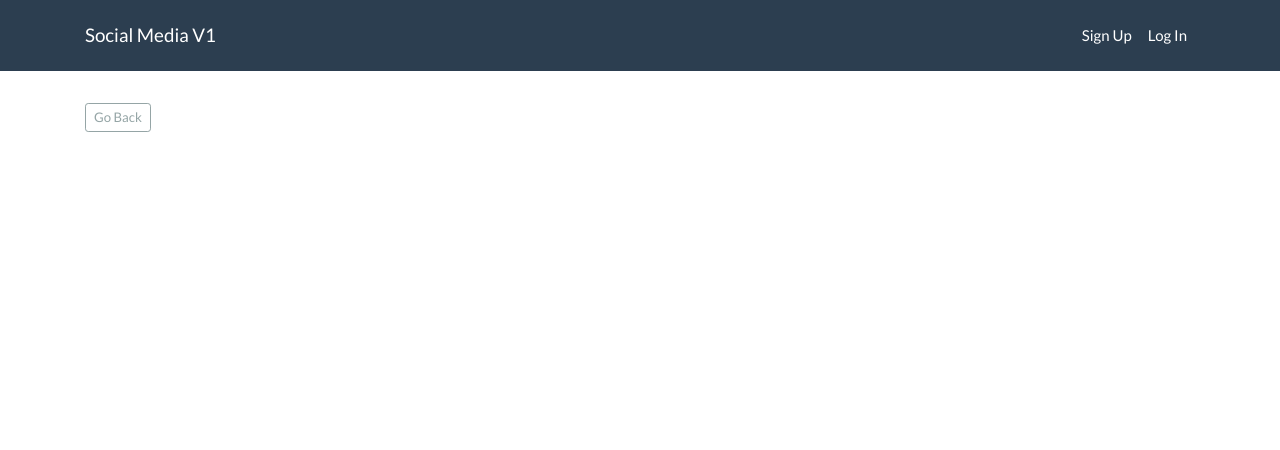
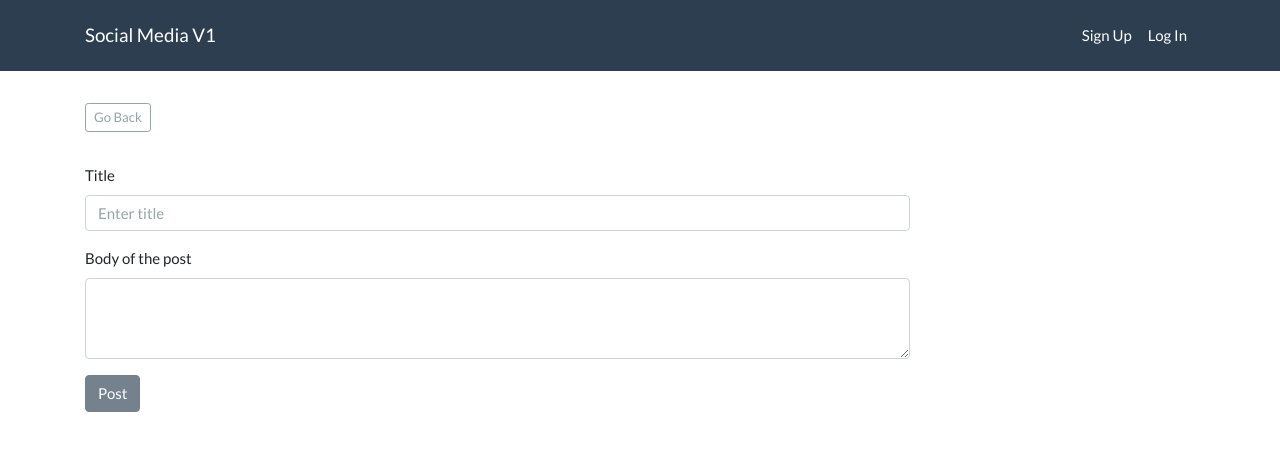
Before and after one commit to sairaj2119/social-media-v1, a React (Create React App) app in the folder client/: page /new/post in a window 1280 px wide. Shown: the top 450 px of the page. Built offline with nearby package versions, Linux system fonts and the light colour scheme; no server answers.

Commit message:
first commit of the year 2021 yooo--added a create post form

```diff
--- a/client/src/App.jsx
+++ b/client/src/App.jsx
@@ -8,6 +8,7 @@ import Header from './components/Header';
 import PostDetail from './pages/PostDetail';
 import Login from './pages/Login';
 import Register from './pages/Register';
+import CreatePost from './pages/CreatePost';
 
 const App = () => {
   const history = useHistory();
@@ -38,6 +39,7 @@ const App = () => {
               <Route path='/posts/:pid' exact component={PostDetail} />
               <Route path='/login' exact component={Login} />
               <Route path='/register' exact component={Register} />
+              <Route path='/new/post' exact component={CreatePost} />
             </Switch>
           </div>
         </div>
--- a/client/src/components/Header.jsx
+++ b/client/src/components/Header.jsx
@@ -38,6 +38,9 @@ const Header = () => {
               </>
             ) : (
               <>
+                <Nav.Link as={Link} to='/new/post'>
+                  Add a post
+                </Nav.Link>
                 <Nav.Link as={Link} to='/profile'>
                   Profile
                 </Nav.Link>
--- /dev/null
+++ b/client/src/pages/CreatePost.jsx
@@ -0,0 +1,63 @@
+import React from 'react';
+import { Button, Form } from 'react-bootstrap';
+import { useMutation } from 'react-query';
+import { useHistory } from 'react-router-dom';
+
+import { useForm } from '../hooks/useForm';
+import Axios from '../utils/axios';
+
+const CreatePost = () => {
+  const history = useHistory();
+  const [values, handleChange] = useForm({ title: '', body: '' });
+
+  const { mutate } = useMutation(
+    (values) => {
+      return Axios.post('/posts', values);
+    },
+    {
+      onSuccess: (response) => {
+        history.push('/');
+      },
+    }
+  );
+
+  const handlePostCreate = (e) => {
+    e.preventDefault();
+    mutate(values);
+  };
+
+  return (
+    <Form className='mt-3' onSubmit={handlePostCreate}>
+      <Form.Group controlId='formBasicEmail'>
+        <Form.Label>Title</Form.Label>
+        <Form.Control
+          name='title'
+          type='text'
+          placeholder='Enter title'
+          value={values.title}
+          onChange={handleChange}
+        />
+      </Form.Group>
+
+      <Form.Group controlId='exampleForm.ControlTextarea1'>
+        <Form.Label>Body of the post</Form.Label>
+        <Form.Control
+          name='body'
+          as='textarea'
+          rows={3}
+          value={values.body}
+          onChange={handleChange}
+        />
+      </Form.Group>
+      <Button
+        variant='primary'
+        type='submit'
+        disabled={values.title.trim() === '' || values.body.trim() === ''}
+      >
+        Post
+      </Button>
+    </Form>
+  );
+};
+
+export default CreatePost;
--- a/client/src/pages/Register.jsx
+++ b/client/src/pages/Register.jsx
@@ -33,23 +33,18 @@ const Register = () => {
       return Axios.post(`/auth/register`, values);
     },
     {
-      onSuccess: (response) => {
+      onSuccess: () => {
         setErrors({ username: '', email: '', password: '' });
-        const { data } = response;
-        console.log(data);
         history.push(`/login`);
       },
       onError: (err) => {
-        console.log('before update', errors);
         setErrors({ ...errors, ...err.response.data });
-        console.log('after update', errors);
       },
     }
   );
 
   const handleSignup = (e) => {
     e.preventDefault();
-    console.log(values);
     mutate(values);
   };
 
```
Also changed, not shown: 2 other files (tests, documents, lock files or other folders).
